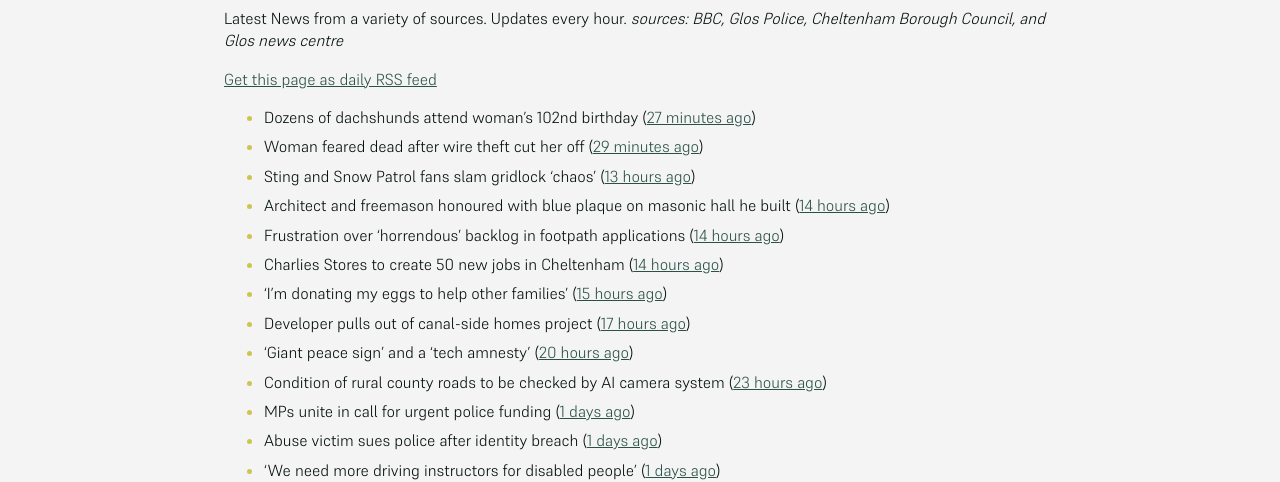
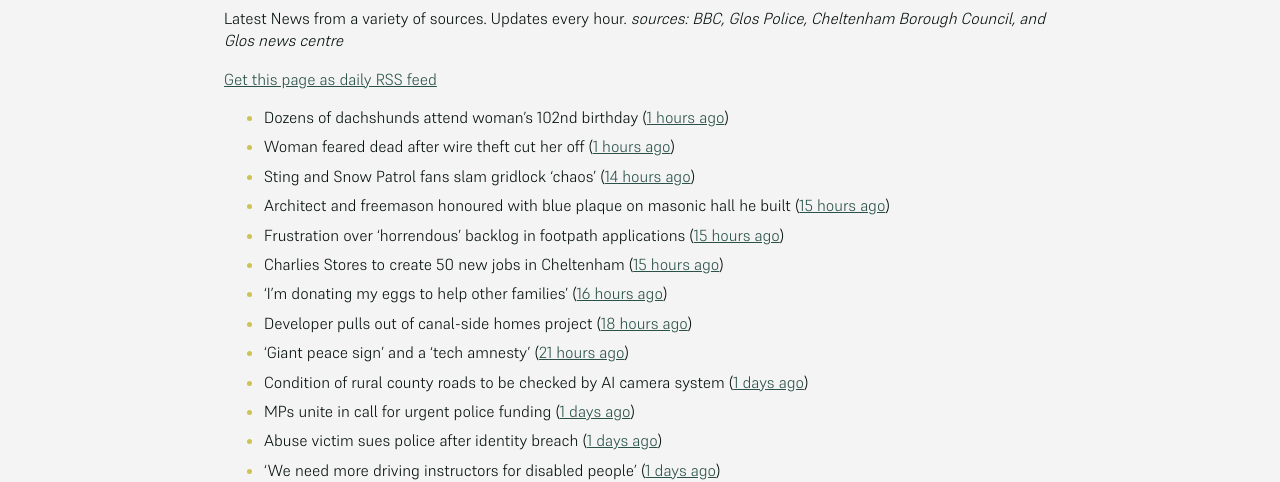
Before and after one commit to mat-0/cheltenham-open-data, a Jekyll site: the page built from _pages/news.md, in a window 1280 px wide. Shown: the part 266-748 px from the top of the page. Built offline with Jekyll 4.4.1, drawn with Linux system fonts in a browser that asks for light colours.

Commit message:
Updated 2025-06-20 06:59:41

```diff
--- a/_pages/news.md
+++ b/_pages/news.md
@@ -12,16 +12,16 @@ _sources: BBC, Glos Police, Cheltenham Borough Council, and Glos news centre_
 [Get this page as daily RSS feed](/daily.rss)
 
 <!-- news_marker starts -->
-- Dozens of dachshunds attend woman's 102nd birthday ([27 minutes ago](https://www.bbc.com/news/videos/c307l54nlrmo))
-- Woman feared dead after wire theft cut her off ([29 minutes ago](https://www.bbc.com/news/articles/cp3k96521neo))
-- Sting and Snow Patrol fans slam gridlock 'chaos' ([13 hours ago](https://www.bbc.com/news/articles/cwygv0pqy74o))
-- Architect and freemason honoured with blue plaque on masonic hall he built ([14 hours ago](https://gloucesternewscentre.co.uk/architect-and-freemason-honoured-with-blue-plaque-on-masonic-hall-he-built/))
-- Frustration over ‘horrendous’ backlog in footpath applications ([14 hours ago](https://gloucesternewscentre.co.uk/frustration-over-horrendous-backlog-in-footpath-applications/))
-- Charlies Stores to create 50 new jobs in Cheltenham ([14 hours ago](https://gloucesternewscentre.co.uk/charlies-stores-to-create-50-new-jobs-in-cheltenham/))
-- 'I'm donating my eggs to help other families' ([15 hours ago](https://www.bbc.com/news/articles/c5y614jm758o))
-- Developer pulls out of canal-side homes project ([17 hours ago](https://www.bbc.com/news/articles/cwyxe24xr1jo))
-- 'Giant peace sign' and a 'tech amnesty' ([20 hours ago](https://www.bbc.com/news/articles/cglzk58j8jxo))
-- Condition of rural county roads to be checked by AI camera system ([23 hours ago](https://gloucesternewscentre.co.uk/condition-of-rural-county-roads-to-be-checked-by-ai-camera-system/))
+- Dozens of dachshunds attend woman's 102nd birthday ([1 hours ago](https://www.bbc.com/news/videos/c307l54nlrmo))
+- Woman feared dead after wire theft cut her off ([1 hours ago](https://www.bbc.com/news/articles/cp3k96521neo))
+- Sting and Snow Patrol fans slam gridlock 'chaos' ([14 hours ago](https://www.bbc.com/news/articles/cwygv0pqy74o))
+- Architect and freemason honoured with blue plaque on masonic hall he built ([15 hours ago](https://gloucesternewscentre.co.uk/architect-and-freemason-honoured-with-blue-plaque-on-masonic-hall-he-built/))
+- Frustration over ‘horrendous’ backlog in footpath applications ([15 hours ago](https://gloucesternewscentre.co.uk/frustration-over-horrendous-backlog-in-footpath-applications/))
+- Charlies Stores to create 50 new jobs in Cheltenham ([15 hours ago](https://gloucesternewscentre.co.uk/charlies-stores-to-create-50-new-jobs-in-cheltenham/))
+- 'I'm donating my eggs to help other families' ([16 hours ago](https://www.bbc.com/news/articles/c5y614jm758o))
+- Developer pulls out of canal-side homes project ([18 hours ago](https://www.bbc.com/news/articles/cwyxe24xr1jo))
+- 'Giant peace sign' and a 'tech amnesty' ([21 hours ago](https://www.bbc.com/news/articles/cglzk58j8jxo))
+- Condition of rural county roads to be checked by AI camera system ([1 days ago](https://gloucesternewscentre.co.uk/condition-of-rural-county-roads-to-be-checked-by-ai-camera-system/))
 - MPs unite in call for urgent police funding ([1 days ago](https://www.bbc.com/news/articles/cev0jk0v88do))
 - Abuse victim sues police after identity breach ([1 days ago](https://www.bbc.com/news/articles/cdxk0x09k7qo))
 - 'We need more driving instructors for disabled people' ([1 days ago](https://www.bbc.com/news/articles/cx27142pgn4o))
```
Also changed, not shown: _data/flood.json (+4 -4 lines), _pages/fix-my-street.md (+1 -1 lines), index.md (+5 -5 lines).
